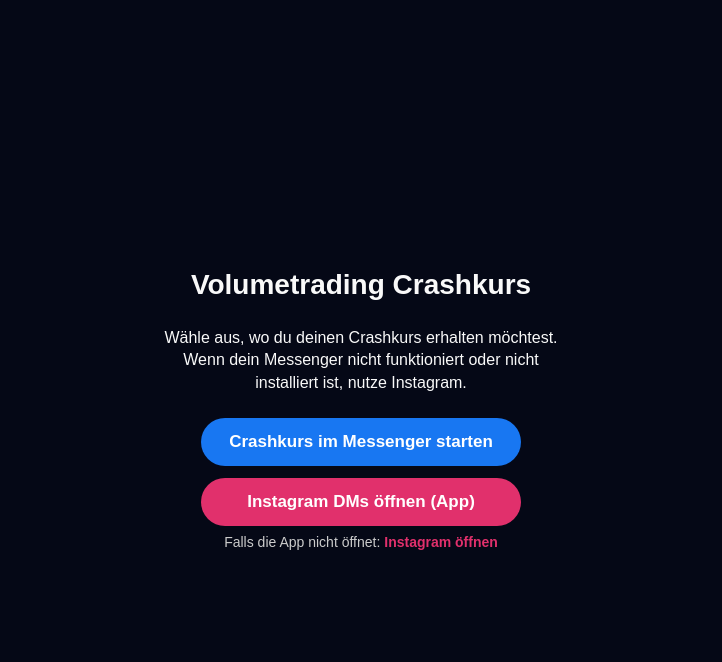
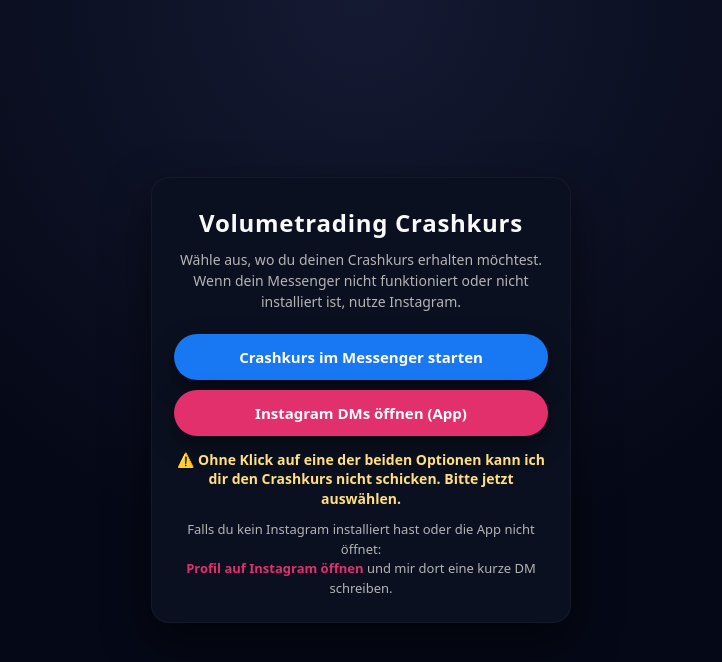
Before and after one commit to kcfxtrading-design/crashkurs-router, a plain HTML site: page index.html in a window 1280 px wide. Shown: the whole page, without its empty margins (279-1001 px from the left). Drawn offline with Linux system fonts and the light colour scheme.

Commit message:
Update index.html

```diff
--- a/index.html
+++ b/index.html
@@ -3,98 +3,188 @@
 <head>
   <meta charset="UTF-8" />
   <title>Dein Volumetrading Crashkurs</title>
+  <meta name="viewport" content="width=device-width, initial-scale=1.0" />
   <style>
+    :root {
+      --bg: #050816;
+      --card-bg: #0b1020;
+      --text-main: #f9f9f9;
+      --text-muted: #b4b4b4;
+      --accent-yellow: #ffdf7e;
+      --btn-messenger: #1877f2;
+      --btn-instagram: #e1306c;
+    }
+
+    * {
+      box-sizing: border-box;
+    }
+
     body {
-      font-family: Arial, sans-serif;
-      background: #050816;
-      color: #f9f9f9;
+      font-family: system-ui, -apple-system, BlinkMacSystemFont, "Segoe UI",
+        sans-serif;
+      background: radial-gradient(circle at top, #151a33 0, #050816 55%);
+      color: var(--text-main);
+      min-height: 100vh;
+      margin: 0;
       display: flex;
-      flex-direction: column;
       justify-content: center;
       align-items: center;
-      height: 100vh;
-      margin: 0;
+      padding: 16px;
+    }
+
+    .card {
+      background: var(--card-bg);
+      border-radius: 18px;
+      padding: 28px 22px 24px;
+      max-width: 420px;
+      width: 100%;
+      box-shadow: 0 18px 45px rgba(0, 0, 0, 0.55);
       text-align: center;
+      border: 1px solid rgba(255, 255, 255, 0.04);
     }
+
     h1 {
-      font-size: 28px;
-      margin-bottom: 10px;
+      font-size: 24px;
+      margin: 0 0 10px;
+      letter-spacing: 0.03em;
     }
-    p {
-      font-size: 16px;
-      max-width: 420px;
-      margin-bottom: 24px;
-      line-height: 1.4;
+
+    p.subtitle {
+      font-size: 14px;
+      line-height: 1.5;
+      color: var(--text-muted);
+      margin: 0 0 22px;
     }
+
     .buttons {
       display: flex;
       flex-direction: column;
-      gap: 12px;
+      gap: 10px;
       width: 100%;
-      max-width: 320px;
+      margin-bottom: 14px;
     }
+
     a.button {
       display: inline-block;
-      padding: 14px 22px;
-      font-size: 17px;
-      font-weight: bold;
+      padding: 13px 18px;
+      font-size: 15px;
+      font-weight: 600;
       text-decoration: none;
       border-radius: 999px;
       border: none;
+      transition: transform 0.12s ease, box-shadow 0.12s ease, filter 0.12s ease;
+      box-shadow: 0 10px 25px rgba(0, 0, 0, 0.45);
     }
+
     a.button.primary {
-      background: #1877f2; /* Messenger-Blau */
+      background: var(--btn-messenger);
       color: #fff;
     }
+
     a.button.secondary {
-      background: #e1306c; /* Instagram Pink */
+      background: var(--btn-instagram);
       color: #fff;
     }
+
+    a.button:hover {
+      transform: translateY(-1px);
+      filter: brightness(1.05);
+      box-shadow: 0 14px 30px rgba(0, 0, 0, 0.55);
+    }
+
+    a.button:active {
+      transform: translateY(0);
+      box-shadow: 0 8px 18px rgba(0, 0, 0, 0.5);
+    }
+
+    .push {
+      margin-top: 6px;
+      font-size: 14px;
+      color: var(--accent-yellow);
+      font-weight: 600;
+      line-height: 1.4;
+    }
+
     .backup {
-      margin-top: 8px;
+      margin-top: 12px;
+      font-size: 13px;
+      color: var(--text-muted);
+      line-height: 1.5;
+    }
+
+    .backup a {
+      color: var(--btn-instagram);
+      font-weight: 600;
+      text-decoration: none;
+    }
+
+    .backup a:hover {
+      text-decoration: underline;
+    }
+
+    @media (max-width: 480px) {
+      .card {
+        padding: 24px 18px 20px;
+      }
+      h1 {
+        font-size: 22px;
+      }
+      p.subtitle {
+        font-size: 13px;
+      }
+      a.button {
         font-size: 14px;
-      color: #cccccc;
       }
-    .backup a {
-      color: #e1306c;
-      font-weight: bold;
-      text-decoration: none;
+      .push {
+        font-size: 13px;
+      }
     }
   </style>
 </head>
 
 <body>
+  <div class="card">
     <h1>Volumetrading Crashkurs</h1>
 
-  <p>
-    Wähle aus, wo du deinen Crashkurs erhalten möchtest.
-    Wenn dein Messenger nicht funktioniert oder nicht installiert ist, nutze Instagram.
+    <p class="subtitle">
+      Wähle aus, wo du deinen Crashkurs erhalten möchtest. <br />
+      Wenn dein Messenger nicht funktioniert oder nicht installiert ist,
+      nutze Instagram.
     </p>
 
     <div class="buttons">
-
-    <!-- Messenger Crashkurs Button -->
-    <a class="button primary"
+      <!-- Messenger -->
+      <a
+        class="button primary"
         href="https://m.me/229416091094064?ref=w47333678"
-       target="_blank">
+        target="_blank"
+      >
         Crashkurs im Messenger starten
       </a>
 
       <!-- Instagram App Deep Link -->
-    <a class="button secondary"
-       href="instagram://user?username=volumetraderchris">
+      <a
+        class="button secondary"
+        href="instagram://user?username=volumetraderchris"
+      >
         Instagram DMs öffnen (App)
-    </a>
-
-  </div>
-
-  <!-- Backup Link falls DeepLink blockiert wird -->
-  <div class="backup">
-    Falls die App nicht öffnet:
-    <a href="https://instagram.com/_u/volumetraderchris" target="_blank">
-      Instagram öffnen
       </a>
     </div>
 
+    <!-- Starker Conversion-Push -->
+    <div class="push">
+      ⚠️ Ohne Klick auf eine der beiden Optionen kann ich dir den Crashkurs nicht
+      schicken. Bitte jetzt auswählen.
+    </div>
+
+    <!-- Backup-Link fürs Profil (Browser / kein App-Deep-Link) -->
+    <div class="backup">
+      Falls du kein Instagram installiert hast oder die App nicht öffnet:<br />
+      <a href="https://instagram.com/volumetraderchris" target="_blank">
+        Profil auf Instagram öffnen
+      </a>
+      und mir dort eine kurze DM schreiben.
+    </div>
+  </div>
 </body>
 </html>
```
Lines whose indentation alone changed are shown as unchanged.
